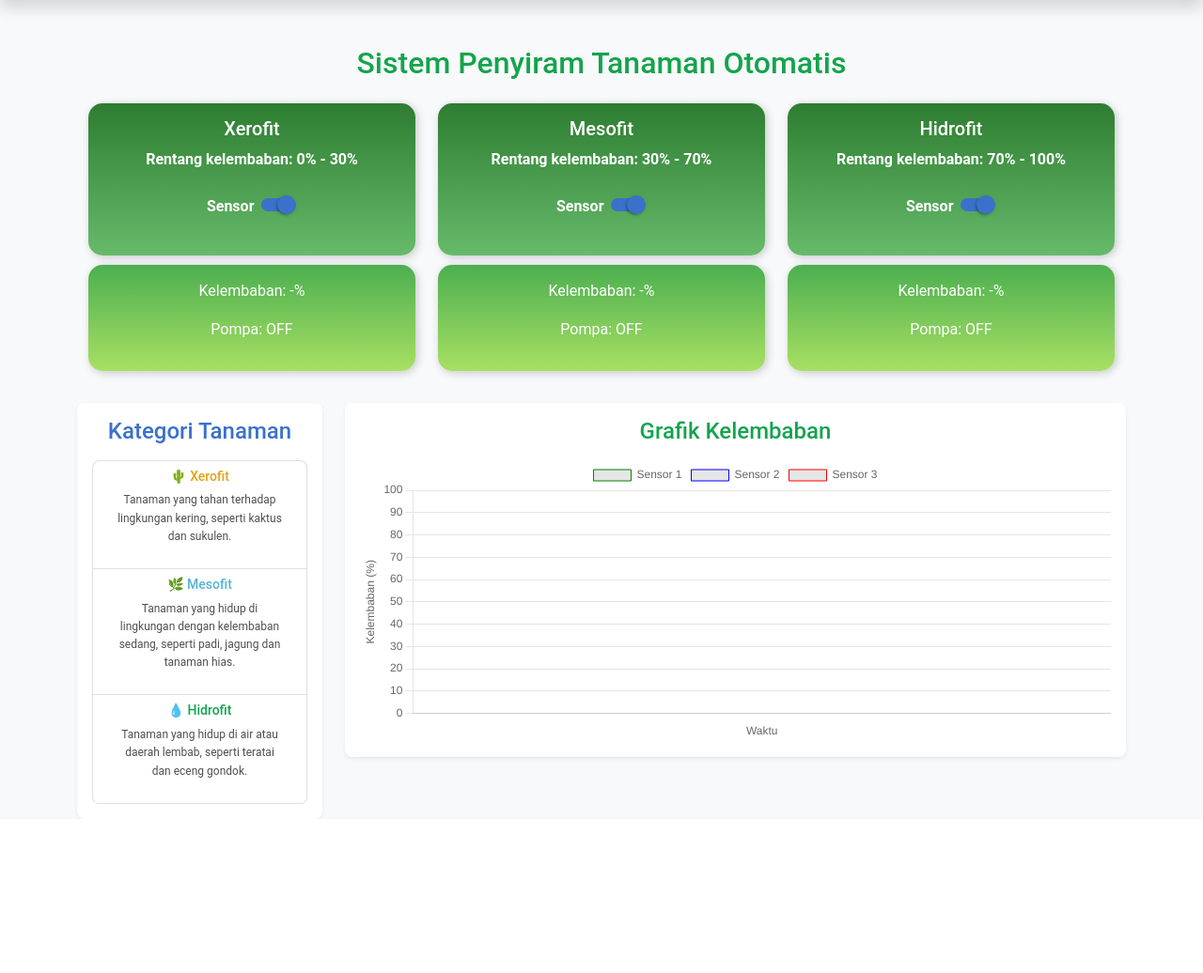
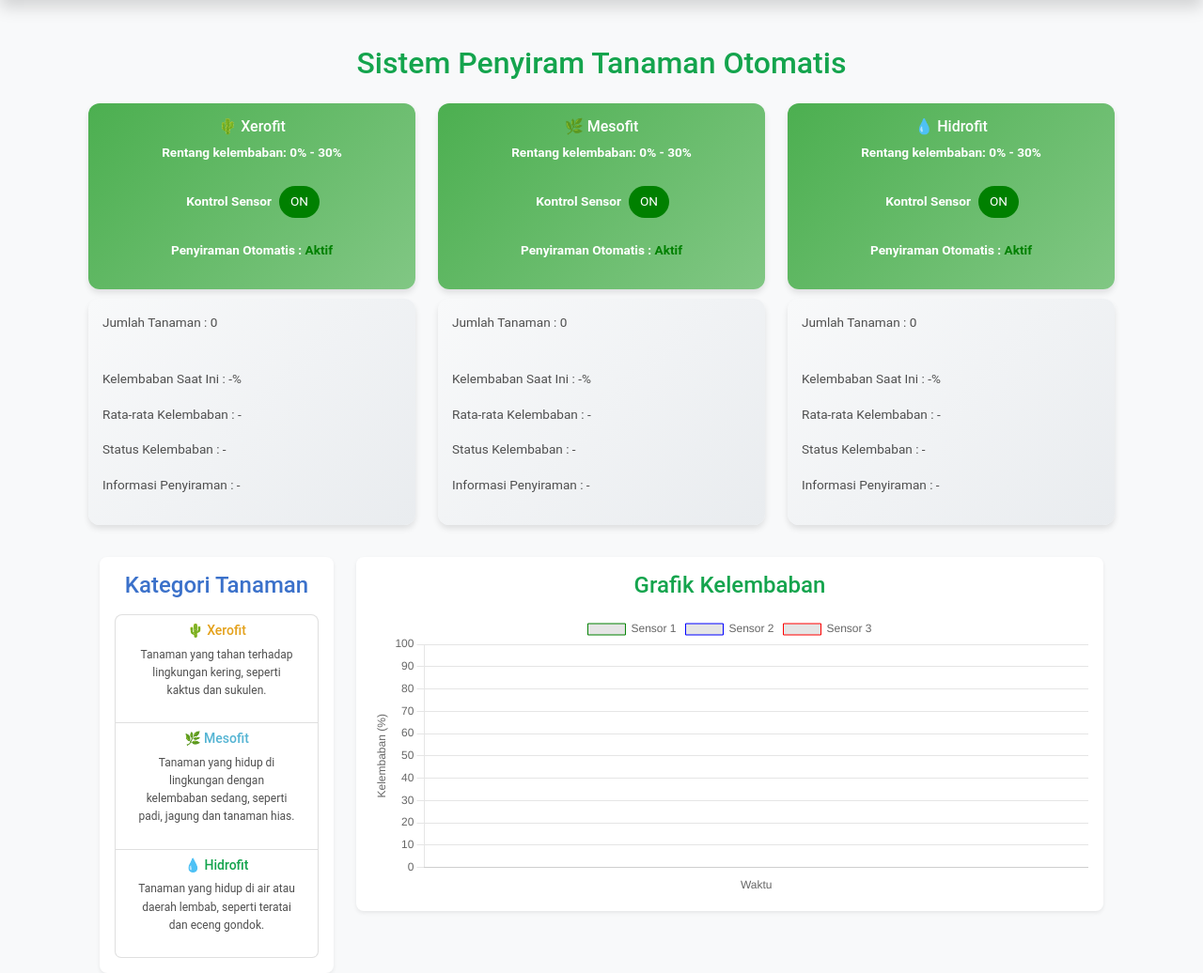
Before and after one commit to aktiaau/penyiramOtomatis, a Flask app: template penyiraman/templates/index.html in a window 1280 px wide. Shown: the part 67-1103 px from the top of the page at 94% size. Before the commit the page ends 939 px from the top, so only its background shows below. Run offline with Flask 3, Linux system fonts and the light colour scheme; the template is opened without the code that fills it, so the values that code supplies are empty; parts of the project's set-up code (start-up, migrations or seed data) failed here and were passed over; some libraries are stand-ins or nearby versions.

Commit message:
1803252045

```diff
--- a/penyiraman/app.py
+++ b/penyiraman/app.py
@@ -98,6 +98,13 @@
     flash('Anda telah logout.', 'info')
     return redirect(url_for('login'))
 
+@app.route('/home')
+def home():
+    return render_template('index.html')
+
+@app.route('/developer')
+def developer():
+    return render_template('developer.html')
 
 if __name__ == '__main__':
     create_table()  # Buat tabel saat pertama kali dijalankan
--- a/penyiraman/static/script.js
+++ b/penyiraman/static/script.js
@@ -90,3 +90,23 @@
                 }
             });
         });
+
+ function toggleSensor(buttonId, statusId) {
+            var sensorButton = document.getElementById(buttonId);
+            var statusText = document.getElementById(statusId);
+            if (sensorButton.innerText === "ON") {
+                sensorButton.innerText = "OFF";
+                sensorButton.classList.remove("active");
+                sensorButton.classList.add("inactive");
+                statusText.innerText = "Tidak Aktif";
+                statusText.classList.remove("active");
+                statusText.classList.add("inactive");
+            } else {
+                sensorButton.innerText = "ON";
+                sensorButton.classList.remove("inactive");
+                sensorButton.classList.add("active");
+                statusText.innerText = "Aktif";
+                statusText.classList.remove("inactive");
+                statusText.classList.add("active");
+            }
+        }
--- a/penyiraman/static/style.css
+++ b/penyiraman/static/style.css
@@ -65,18 +65,44 @@
 }
 
  .card-custom {
-            background: linear-gradient(to bottom, #4CAF50, #A8E063);
+            background: linear-gradient(135deg, #f8f9fa, #e9ecef);
+            border-radius: 12px;
+            padding: 15px;
+            box-shadow: 0 4px 6px rgba(0, 0, 0, 0.1);
+            margin-bottom: 10px;
+            font-size: 0.85rem;
+        }
+        .header-card {
+            background: linear-gradient(135deg, #4CAF50, #81C784);
             color: white;
-            border-radius: 15px;
-            padding: 15px;
+            font-weight: bold;
             text-align: center;
-            box-shadow: 2px 2px 10px rgba(0, 0, 0, 0.2);
-            margin-bottom: 10px;
+            font-size: 0.85rem;
         }
- .header-card {
-            background: linear-gradient(to bottom, #2E7D32, #66BB6A);
+        .status-text.active {
+            color: green;
             font-weight: bold;
         }
+        .status-text.inactive {
+            color: red;
+            font-weight: bold;
+        }
+        .toggle-btn {
+            padding: 6px 12px;
+            font-size: 0.85rem;
+            border: none;
+            border-radius: 20px;
+            cursor: pointer;
+            color: white;
+            transition: background 0.3s;
+        }
+        .toggle-btn.active {
+            background: green;
+        }
+        .toggle-btn.inactive {
+            background: red;
+        }
+
   .kategori-tanaman p {
     font-size: 0.75rem;
 }
--- a/penyiraman/templates/index.html
+++ b/penyiraman/templates/index.html
@@ -9,6 +9,7 @@
     <link href="https://cdnjs.cloudflare.com/ajax/libs/mdb-ui-kit/6.4.2/mdb.min.css" rel="stylesheet">
     <link rel="stylesheet" href="../static/style.css">
     <script src="https://cdn.jsdelivr.net/npm/chart.js"></script>
+    <script src="../static/script.js"></script>
 </head>
 <body>
     <!-- Navbar -->
@@ -49,66 +50,69 @@
     <!-- Bagian Kontrol Sensor (3 Sensor) -->
     <div class="container mt-4">
         <div class="row justify-content-center">
-            <div class="col-md-4">
+            <div class="col-md-4 mx-auto">
             <div class="card-custom header-card">
-                    <h5>Xerofit</h5>
+                <h5 style="font-size: 1rem;">🌵 Xerofit</h5>
                 <p>Rentang kelembaban: 0% - 30%</p>
                 <div class="container text-center mt-4">
                     <div class="col-auto d-flex justify-content-center align-items-center mb-4">
-                            <label class="form-check-label me-2" for="sensorSwitch1">Sensor</label>
-                            <div class="form-check form-switch">
-                                <input class="form-check-input" type="checkbox" id="sensorSwitch1" checked />
+                        <label class="form-check-label me-2" style="font-size: 0.85rem;">Kontrol Sensor</label>
+                        <button id="sensorButton1" class="toggle-btn active" onclick="toggleSensor('sensorButton1', 'status1')">ON</button>
                     </div>
-                        </div>
+                    <p>Penyiraman Otomatis : <span id="status1" class="status-text active">Aktif</span></p>
                 </div>
             </div>
             <div class="card-custom">
-
-                    <p>Kelembaban: -%</p>
-                    <p>Pompa: OFF</p>
+                <p>Jumlah Tanaman : 0</p>
+                <br>
+                <p>Kelembaban Saat Ini : -%</p>
+                <p>Rata-rata Kelembaban : -</p>
+                <p>Status Kelembaban : -</p>
+                <p>Informasi Penyiraman : -</p>
             </div>
         </div>
-            <div class="col-md-4">
+            <div class="col-md-4 mx-auto">
             <div class="card-custom header-card">
-                    <h5>Mesofit</h5>
-                    <p>Rentang kelembaban: 30% - 70%</p>
+                <h5 style="font-size: 1rem;">🌿 Mesofit</h5>
+                <p>Rentang kelembaban: 0% - 30%</p>
                 <div class="container text-center mt-4">
                     <div class="col-auto d-flex justify-content-center align-items-center mb-4">
-                            <label class="form-check-label me-2" for="sensorSwitch1">Sensor</label>
-                            <div class="form-check form-switch">
-                                <input class="form-check-input" type="checkbox" id="sensorSwitch2" checked />
+                        <label class="form-check-label me-2" style="font-size: 0.85rem;">Kontrol Sensor</label>
+                       <button id="sensorButton2" class="toggle-btn active" onclick="toggleSensor('sensorButton2', 'status2')">ON</button>
                     </div>
-                        </div>
+                    <p>Penyiraman Otomatis : <span id="status2" class="status-text active">Aktif</span></p>
                 </div>
             </div>
             <div class="card-custom">
-
-                    <p>Kelembaban: -%</p>
-                    <p>Pompa: OFF</p>
+                <p>Jumlah Tanaman : 0</p>
+                <br>
+                <p>Kelembaban Saat Ini : -%</p>
+                <p>Rata-rata Kelembaban : -</p>
+                <p>Status Kelembaban : -</p>
+                <p>Informasi Penyiraman : -</p>
             </div>
         </div>
-            <div class="col-md-4">
+            <div class="col-md-4 mx-auto">
             <div class="card-custom header-card">
-                    <h5>Hidrofit</h5>
-                    <p>Rentang kelembaban: 70% - 100%</p>
+                <h5 style="font-size: 1rem;">💧 Hidrofit</h5>
+                <p>Rentang kelembaban: 0% - 30%</p>
                 <div class="container text-center mt-4">
                     <div class="col-auto d-flex justify-content-center align-items-center mb-4">
-                            <label class="form-check-label me-2" for="sensorSwitch1">Sensor</label>
-                            <div class="form-check form-switch">
-                                <input class="form-check-input" type="checkbox" id="sensorSwitch3" checked />
+                        <label class="form-check-label me-2" style="font-size: 0.85rem;">Kontrol Sensor</label>
+                        <button id="sensorButton3" class="toggle-btn active" onclick="toggleSensor('sensorButton3', 'status3')">ON</button>
                     </div>
-                        </div>
+                    <p>Penyiraman Otomatis : <span id="status3" class="status-text active">Aktif</span></p>
                 </div>
             </div>
             <div class="card-custom">
-
-                    <p>Kelembaban: -%</p>
-                    <p>Pompa: OFF</p>
+                <p>Jumlah Tanaman : 0</p>
+                <br>
+                <p>Kelembaban Saat Ini : -%</p>
+                <p>Rata-rata Kelembaban : -</p>
+                <p>Status Kelembaban : -</p>
+                <p>Informasi Penyiraman : -</p>
             </div>
         </div>
-        </div>
-    </div>
-
     <!-- Bagian Informasi & Grafik (Berjajar) -->
     <div class="row mt-4">
         <!-- Card Kiri: Informasi Kategori Tanaman -->
@@ -143,7 +147,7 @@
 </div>
 
 
-<script src="../static/script.js"></script>
+
     <script src="https://cdnjs.cloudflare.com/ajax/libs/mdb-ui-kit/6.4.2/mdb.min.js"></script>
 </body>
 </html>
--- a/penyiraman/templates/login.html
+++ b/penyiraman/templates/login.html
@@ -9,6 +9,7 @@
     <link href="https://cdnjs.cloudflare.com/ajax/libs/mdb-ui-kit/6.4.2/mdb.min.css" rel="stylesheet">
     <link rel="stylesheet" href="https://cdnjs.cloudflare.com/ajax/libs/font-awesome/6.4.2/css/all.min.css">
     <link rel="stylesheet" href="../static/style-login.css">
+
 </head>
 <body>
     <div class="container mt-5">
```
Lines whose indentation alone changed are shown as unchanged.
